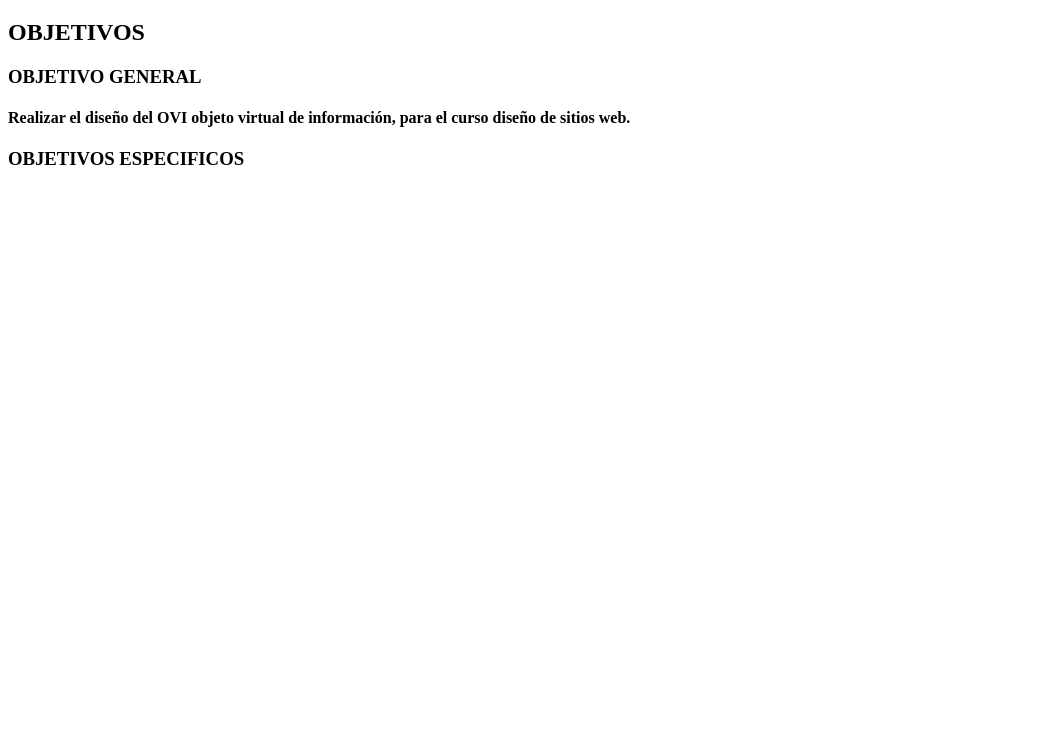
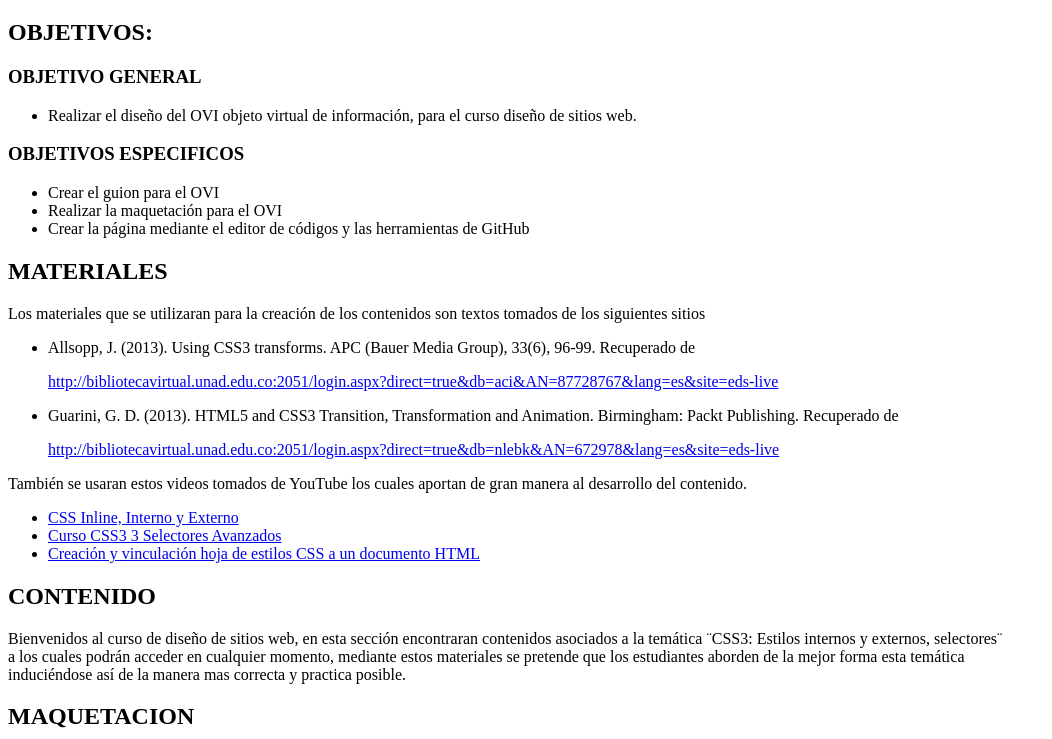
Before and after one commit to victorsaa/DSW-VictorSaa, a plain HTML site: page planning.html in a window 1280 px wide. Shown: the part 61-800 px from the top of the page, without its empty margins (0-1052 px from the left). Drawn offline with Linux system fonts and the light colour scheme.

Commit message:
correccion completa
se modifica y se organiza completamente la pgina

```diff
--- a/planning.html
+++ b/planning.html
@@ -5,10 +5,42 @@
     <meta name="viewport" content="width=device-width, initial-scale=1.0">
     <title>OVI DISEÑO DE SITIOS WEB</title>
     <H1>CSS3: Estilos internos y Externos,Selectores CSS </H1>
-    <H2>OBJETIVOS</H2>
+    <H2>OBJETIVOS:</H2>
     <H3>OBJETIVO GENERAL</H3>
-    <H4>Realizar el diseño del OVI objeto virtual de información, para el curso diseño de sitios web.</H4>
+    <ul>
+        <li>Realizar el diseño del OVI objeto virtual de información, para el curso diseño de sitios web.</li>
+    </ul>
+
     <H3>OBJETIVOS ESPECIFICOS</H3>
+    <ul>
+        <li>Crear el guion para el OVI</li>
+        <li>Realizar la maquetación para el OVI</li>
+        <li>Crear la página mediante el editor de códigos y las herramientas de GitHub</li>
+    </ul>
+    <h2>MATERIALES</h2>
+    <P>Los materiales que se utilizaran para la creación de los contenidos son textos tomados de los siguientes sitios</P>
+    <ul>
+    <li> Allsopp, J. (2013). Using CSS3 transforms. APC (Bauer Media Group), 33(6), 96-99. Recuperado de
+        <p><a href="http://bibliotecavirtual.unad.edu.co:2051/login.aspx?direct=true&db=aci&AN=87728767&lang=es&site=eds-live">http://bibliotecavirtual.unad.edu.co:2051/login.aspx?direct=true&db=aci&AN=87728767&lang=es&site=eds-live</a></p>
+</li>
+<li>Guarini, G. D. (2013). HTML5 and CSS3 Transition, Transformation and Animation. Birmingham: Packt Publishing. Recuperado de
+    <p><a href="http://bibliotecavirtual.unad.edu.co:2051/login.aspx?direct=true&db=nlebk&AN=672978&lang=es&site=eds-live">http://bibliotecavirtual.unad.edu.co:2051/login.aspx?direct=true&db=nlebk&AN=672978&lang=es&site=eds-live</a></p>
+</li>
+    </ul>
+<p>También se usaran estos videos tomados de YouTube los cuales aportan de gran manera al desarrollo del contenido.</p>
+<ul>
+    <li><a href="https://www.youtube.com/watch?v=MzEBxbFYEys">CSS Inline, Interno y Externo</a> </li>
+    <li><a href="https://www.youtube.com/watch?v=PN_8pZx-K4E">Curso CSS3 3 Selectores Avanzados</a> </li>
+    <li> <a href="https://www.youtube.com/watch?v=zzEefTCphvE">Creación y vinculación hoja de estilos CSS a un documento HTML</a> </li>
+</ul>
+<h2>CONTENIDO</h2>
+<P>Bienvenidos al curso de diseño de sitios web, en esta sección encontraran contenidos asociados a la temática ¨CSS3: Estilos internos y externos, selectores¨ <br>
+a los cuales podrán acceder en cualquier momento, mediante estos materiales se pretende que los estudiantes aborden de la mejor forma esta temática <br>
+ induciéndose así de la manera mas correcta y practica posible.</P>
+
+ <h2>MAQUETACION</h2>
+
+ <img src="mockup.JPG" alt="maquetacion">
 </head>
 <body>
 
```
Also changed, not shown: index.html (+1 -0 lines), mockup.JPG (added).
